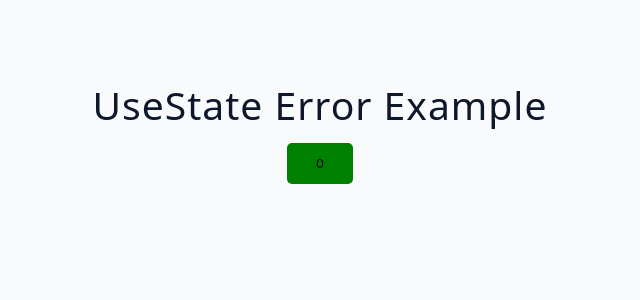
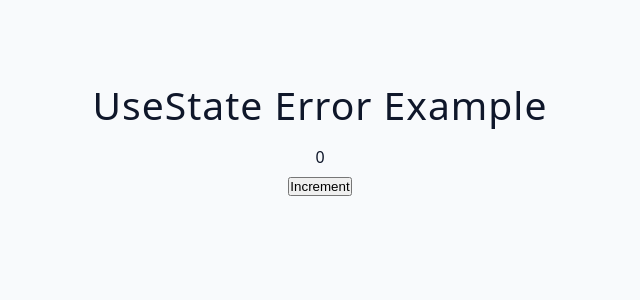
Before and after one commit to Cyrillo46/Advanced-React, a React (Vite) app: page / in a window 1280 px wide. Shown: the top 300 px of the page, without its empty margins (320-960 px from the left). Built offline with nearby package versions, Linux system fonts and the light colour scheme.

Commit message:
Created component for error

```diff
--- a/src/App.jsx
+++ b/src/App.jsx
@@ -1,27 +1,11 @@
 import Starter from "./tutorial/01-useState/starter/01-error-example";
-
-let count = 0;
-
-const handleClick = () => {
-  count += 1;
-  console.log("Click!");
-};
+import ErrorExample from "./tutorial/01-useState/starter/ErrorExample";
 
 function App() {
   return (
     <div className="container">
       <Starter />
-      <button
-        increment={handleClick}
-        style={{
-          padding: "1em",
-          width: "5em",
-          backgroundColor: "green",
-          border: "none",
-          borderRadius: "5px",
-        }}>
-        {count}
-      </button>
+      <ErrorExample />
     </div>
   );
 }
--- /dev/null
+++ b/src/tutorial/01-useState/starter/ErrorExample.jsx
@@ -0,0 +1,17 @@
+function ErrorExample() {
+  let count = 0;
+
+  const handleClick = () => {
+    count += 1;
+    console.log(count);
+  };
+  return (
+    <>
+      <div>{count}</div>
+      <button type="button" onClick={handleClick}>
+        Increment
+      </button>
+    </>
+  );
+}
+export default ErrorExample;
```
